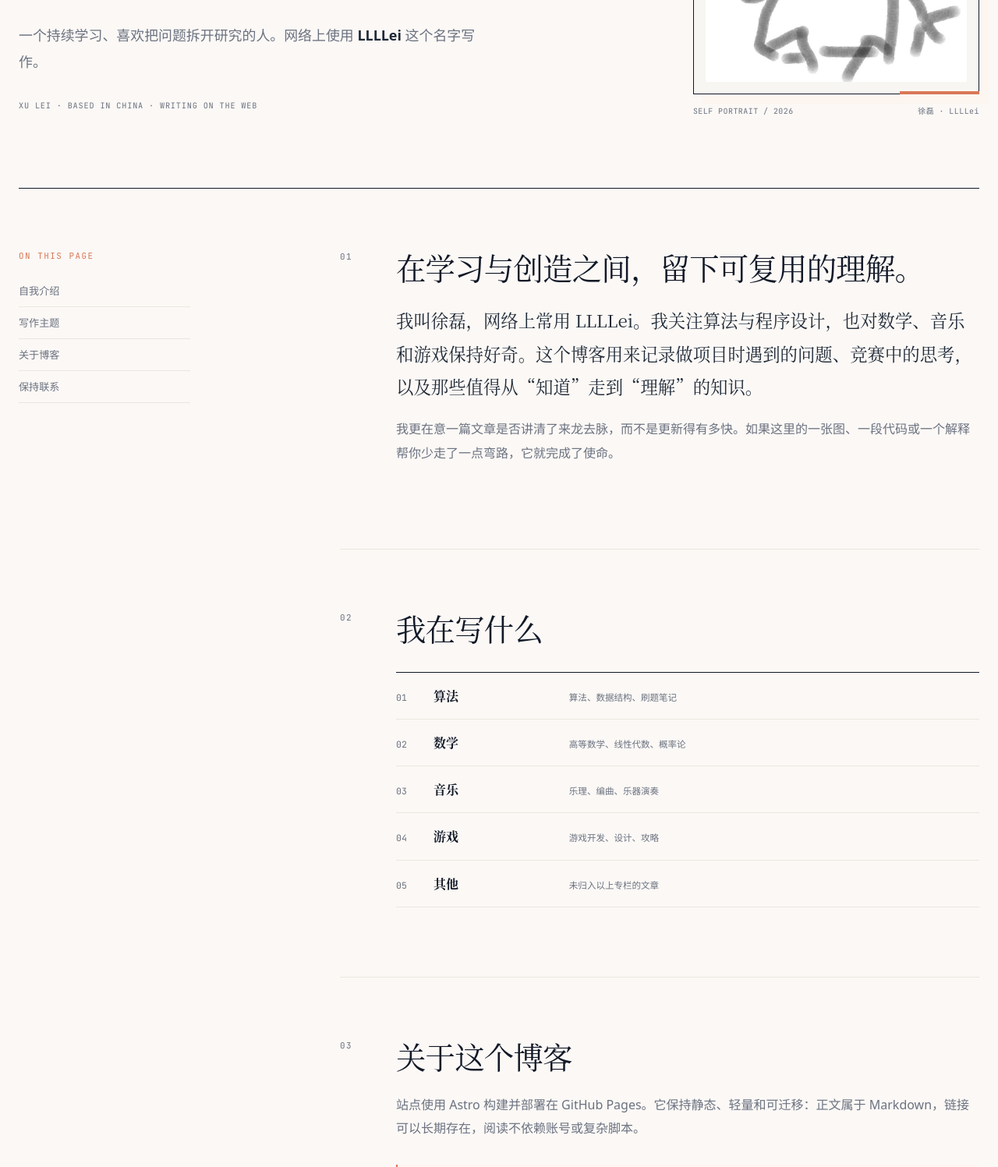
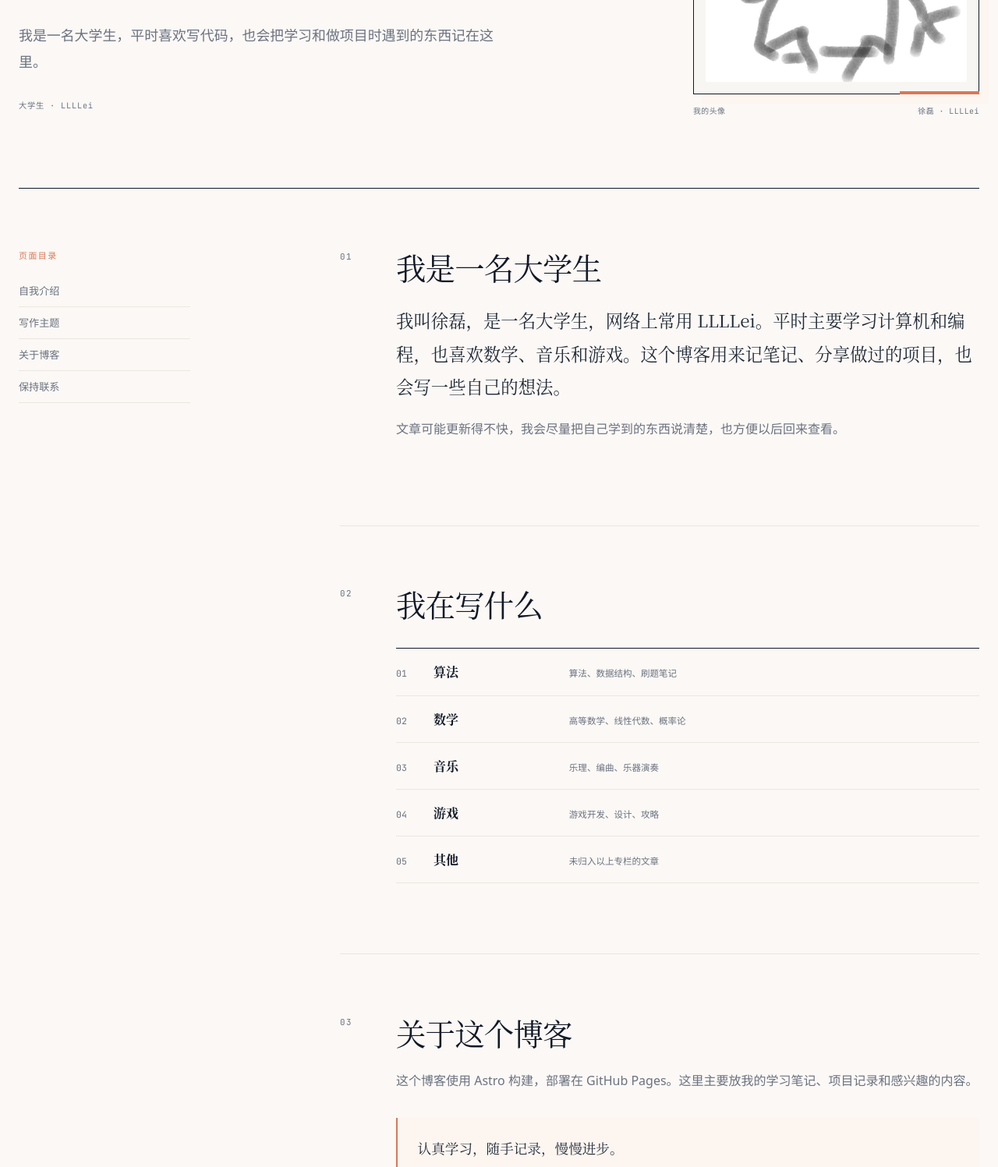
Before and after one commit to LLLLLei073/NewBlog, an Astro site: page /about in a window 1280 px wide. Shown: the part 463-1960 px from the top of the page at 78% size. Built offline with nearby package versions, Linux system fonts and the light colour scheme; Astro itself is replaced by a stand-in of ours; some packages are replaced by stand-ins of ours.

Commit message:
fix: simplify student profile copy

```diff
--- a/src/pages/about.astro
+++ b/src/pages/about.astro
@@ -5,17 +5,17 @@ import { CATEGORIES } from '../utils/categories.ts';
 
 <BaseLayout
   title="关于"
-  description="关于徐磊（LLLLei）：记录算法、开发与兴趣，也记录理解世界的方法。"
+  description="徐磊（LLLLei）的个人博客，记录大学学习、编程、项目和兴趣。"
   image="/avatar-xulei.jpg"
 >
   <section class="about container-wide">
     <header class="about-hero">
-      <p class="folio">ABOUT / 002</p>
+      <p class="folio">关于我</p>
       <div class="hero-grid">
         <div class="identity">
           <h1>你好，<br />我是 <em>徐磊</em>。</h1>
-          <p class="hero-summary">一个持续学习、喜欢把问题拆开研究的人。网络上使用 <strong>LLLLei</strong> 这个名字写作。</p>
-          <span class="identity-meta">XU LEI · BASED IN CHINA · WRITING ON THE WEB</span>
+          <p class="hero-summary">我是一名大学生，平时喜欢写代码，也会把学习和做项目时遇到的东西记在这里。</p>
+          <span class="identity-meta">大学生 · LLLLei</span>
         </div>
         <figure class="portrait">
           <div class="portrait-frame">
@@ -27,14 +27,14 @@ import { CATEGORIES } from '../utils/categories.ts';
               decoding="async"
             />
           </div>
-          <figcaption><span>SELF PORTRAIT / 2026</span><span>徐磊 · LLLLei</span></figcaption>
+          <figcaption><span>我的头像</span><span>徐磊 · LLLLei</span></figcaption>
         </figure>
       </div>
     </header>
 
     <div class="about-grid">
       <aside class="about-index" aria-label="本页目录">
-        <p>ON THIS PAGE</p>
+        <p>页面目录</p>
         <ol>
           <li><a href="#intro">自我介绍</a></li>
           <li><a href="#topics">写作主题</a></li>
@@ -47,9 +47,9 @@ import { CATEGORIES } from '../utils/categories.ts';
         <section id="intro" class="chapter intro">
           <p class="chapter-number">01</p>
           <div>
-            <h2>在学习与创造之间，留下可复用的理解。</h2>
-            <p class="intro-lead">我叫徐磊，网络上常用 LLLLei。我关注算法与程序设计，也对数学、音乐和游戏保持好奇。这个博客用来记录做项目时遇到的问题、竞赛中的思考，以及那些值得从“知道”走到“理解”的知识。</p>
-            <p>我更在意一篇文章是否讲清了来龙去脉，而不是更新得有多快。如果这里的一张图、一段代码或一个解释帮你少走了一点弯路，它就完成了使命。</p>
+            <h2>我是一名大学生</h2>
+            <p class="intro-lead">我叫徐磊，是一名大学生，网络上常用 LLLLei。平时主要学习计算机和编程，也喜欢数学、音乐和游戏。这个博客用来记笔记、分享做过的项目，也会写一些自己的想法。</p>
+            <p>文章可能更新得不快，我会尽量把自己学到的东西说清楚，也方便以后回来查看。</p>
           </div>
         </section>
 
@@ -75,14 +75,15 @@ import { CATEGORIES } from '../utils/categories.ts';
           <p class="chapter-number">03</p>
           <div>
             <h2>关于这个博客</h2>
-            <p>站点使用 Astro 构建并部署在 GitHub Pages。它保持静态、轻量和可迁移：正文属于 Markdown，链接可以长期存在，阅读不依赖账号或复杂脚本。</p>
+            <p>这个博客使用 Astro 构建，部署在 GitHub Pages。这里主要放我的学习笔记、项目记录和感兴趣的内容。</p>
             <blockquote>
-              <p>先理解，再表达；先对内容负责，再考虑发布频率。</p>
+              <p>认真学习，随手记录，慢慢进步。</p>
             </blockquote>
             <dl class="site-facts">
               <div><dt>作者</dt><dd>徐磊 · LLLLei</dd></div>
               <div><dt>始于</dt><dd>2026</dd></div>
-              <div><dt>内容</dt><dd>原创笔记与项目记录</dd></div>
+              <div><dt>身份</dt><dd>大学生</dd></div>
+              <div><dt>内容</dt><dd>学习笔记与项目记录</dd></div>
               <div><dt>技术</dt><dd>Astro · Markdown · GitHub Pages</dd></div>
               <div><dt>隐私</dt><dd>不公开设备与活动遥测</dd></div>
             </dl>
@@ -93,7 +94,7 @@ import { CATEGORIES } from '../utils/categories.ts';
           <p class="chapter-number">04</p>
           <div>
             <h2>保持联系</h2>
-            <p>如果你想讨论文章、项目或交换友链，可以从下面这些公开入口找到我。</p>
+            <p>如果你想聊聊文章、项目或者交换友链，可以从下面这些地方找到我。</p>
             <div class="contact-links">
               <a href="https://github.com/LLLLLei073" target="_blank" rel="noopener">GitHub <span aria-hidden="true">↗</span></a>
               <a href="/rss.xml">RSS 订阅 <span aria-hidden="true">→</span></a>
```
